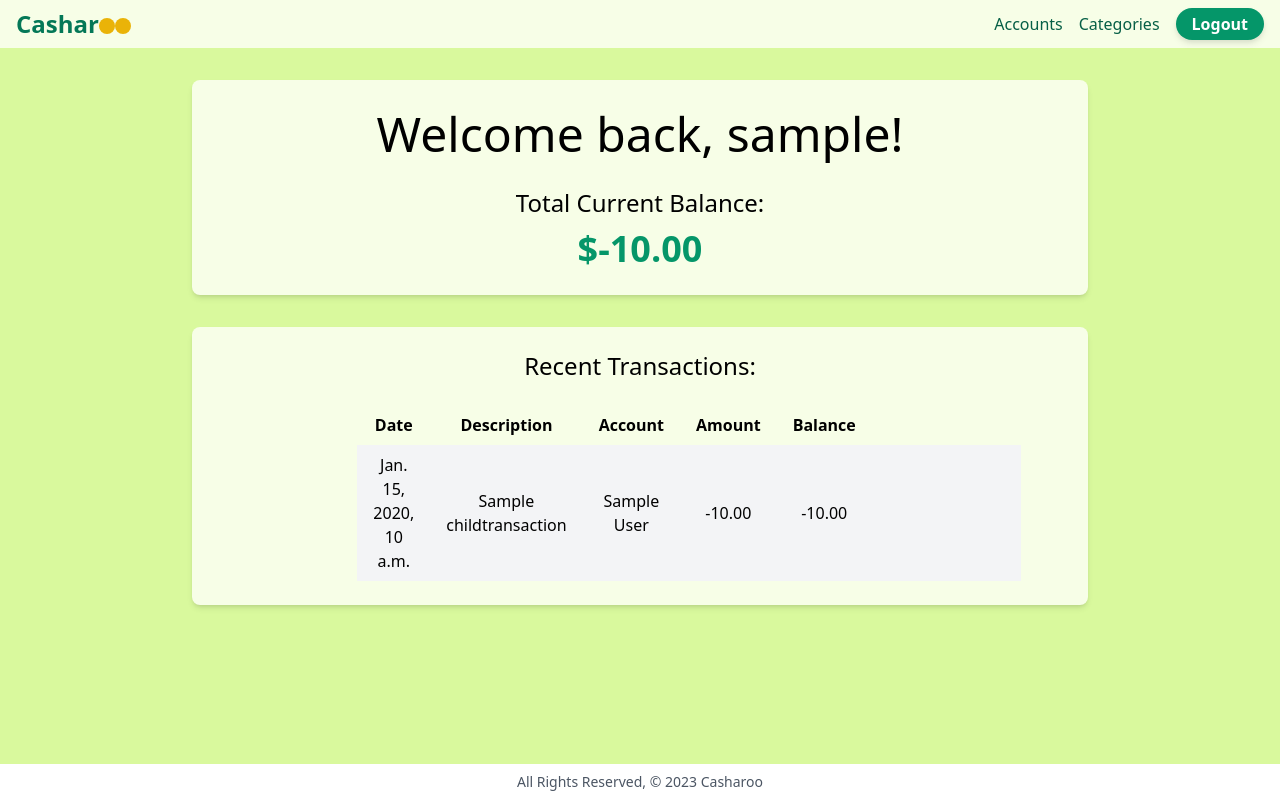
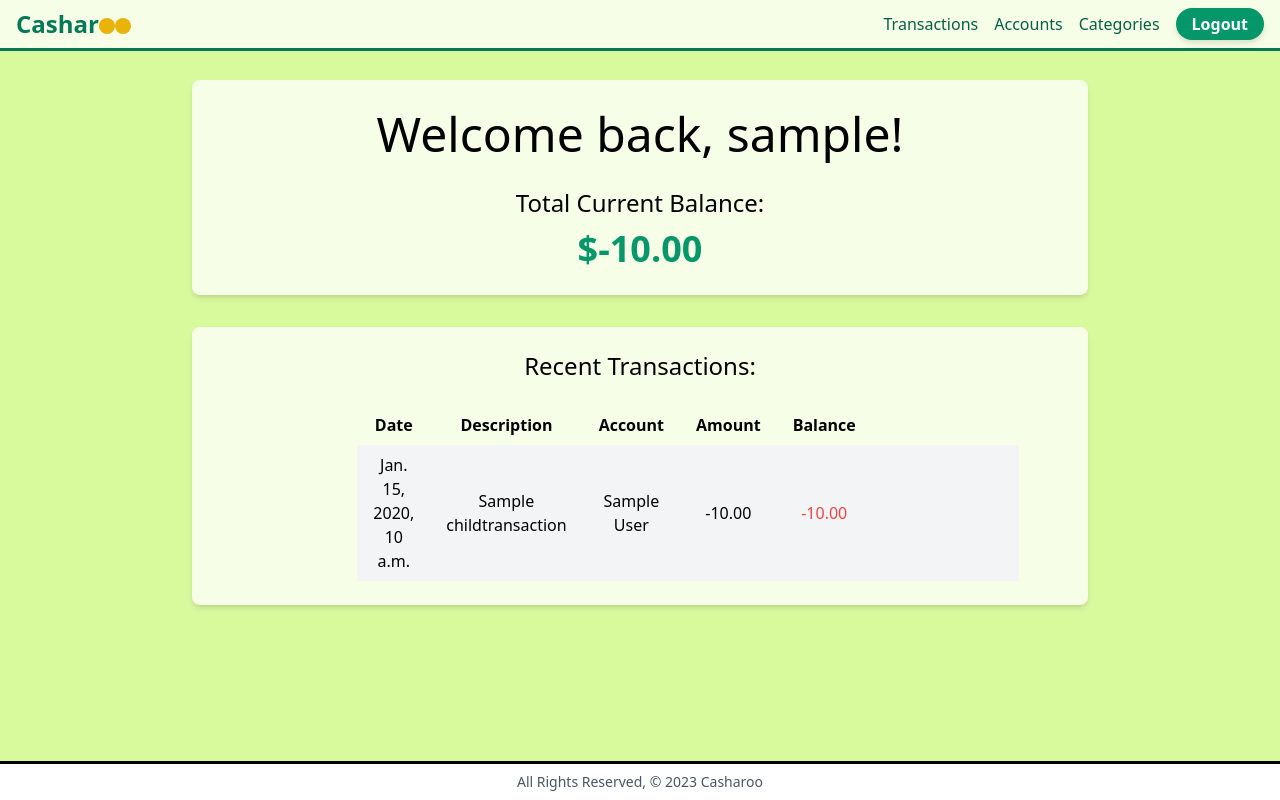
Before and after one commit to pkeen/casharoo, a Django app: page / in a window 1280 px wide. Run offline with Django 4.2, Linux system fonts and the light colour scheme; a user stored in the database is signed in; tables that the repository leaves empty hold one stand-in row (values such as "Sample post"); some libraries are stand-ins or nearby versions.

Commit message:
transactions that result in a negative balance are now styled red and a banner links to first place your balance sheet will run into the negative

```diff
--- a/main_app/static/css/output.css
+++ b/main_app/static/css/output.css
@@ -758,9 +749,16 @@ video {
   --tw-bg-opacity: 1;
   background-color: rgb(239 68 68 / var(--tw-bg-opacity));
 }
+.bg-red-600 {
+  --tw-bg-opacity: 1;
+  background-color: rgb(220 38 38 / var(--tw-bg-opacity));
+}
 .bg-white {
   --tw-bg-opacity: 1;
   background-color: rgb(255 255 255 / var(--tw-bg-opacity));
+}
+.p-0 {
+  padding: 0px;
 }
 .p-1 {
   padding: 0.25rem;
@@ -892,6 +890,10 @@ video {
   --tw-text-opacity: 1;
   color: rgb(31 41 55 / var(--tw-text-opacity));
 }
+.text-red-500 {
+  --tw-text-opacity: 1;
+  color: rgb(239 68 68 / var(--tw-text-opacity));
+}
 .text-teal-500 {
   --tw-text-opacity: 1;
   color: rgb(20 184 166 / var(--tw-text-opacity));
@@ -917,6 +914,9 @@ video {
   --tw-shadow: 0 4px 6px -1px rgb(0 0 0 / 0.1), 0 2px 4px -2px rgb(0 0 0 / 0.1);
   --tw-shadow-colored: 0 4px 6px -1px var(--tw-shadow-color), 0 2px 4px -2px var(--tw-shadow-color);
   box-shadow: var(--tw-ring-offset-shadow, 0 0 #0000), var(--tw-ring-shadow, 0 0 #0000), var(--tw-shadow);
+}
+.outline {
+  outline-style: solid;
 }
 .filter {
   filter: var(--tw-blur) var(--tw-brightness) var(--tw-contrast) var(--tw-grayscale) var(--tw-hue-rotate) var(--tw-invert) var(--tw-saturate) var(--tw-sepia) var(--tw-drop-shadow);
--- a/main_app/templates/base.html
+++ b/main_app/templates/base.html
@@ -1,7 +1,5 @@
 {% load static %}
 {% load widget_tweaks %}
-{% with input_classes="shadow appearance-none border rounded w-full py-2 px-3 text-gray-700 leading-tight focus:outline-none focus:shadow-outline"%}
-{% with button_classes="bg-blue-500 hover:bg-blue-700 text-white font-bold py-2 px-4 rounded focus:outline-none focus:shadow-outline m-5 "%}
 <!DOCTYPE html>
 <html lang="en">
 
@@ -12,8 +10,9 @@
     <script src="https://cdn.jsdelivr.net/npm/chart.js"></script>
     <title>Casharoo</title>
 </head>
+
 <body>
-    <nav class="navbar">
+    <nav class="navbar outline">
         <div class="container mx-auto px-4 py-2">
             <div class="flex items-center justify-between">
                 <!-- Logo / Branding -->
@@ -26,11 +25,13 @@
                 <!-- Navbar links -->
                 <div class="hidden md:flex space-x-4 items-center">
                     {% if user.is_authenticated %}
+                    <a href="{% url 'home' %}" class="block nav-link text-center">Transactions</a>
                     <a href="{% url 'account_list' %}" class="nav-link">Accounts</a>
                     <a href="{% url 'category_list' %}" class="nav-link">Categories</a>
                     <a href="{% url 'logout' %}" class="text-emerald-800 hover:text-emerald-600 btn-main-sm">Logout</a>
                     {% else %}
-                    <a href="{% url 'social:begin' 'google-oauth2' %}" class="text-emerald-800 hover:text-emerald-600 btn-main-sm">Login</a>
+                    <a href="{% url 'social:begin' 'google-oauth2' %}"
+                        class="text-emerald-800 hover:text-emerald-600 btn-main-sm">Login</a>
                     {% endif %}
                 </div>
 
@@ -50,11 +51,13 @@
             <!-- Mobile Menu -->
             <div class="mobile-menu hidden md:hidden">
                 {% if user.is_authenticated %}
+                <a href="{% url 'home' %}" class="block nav-link text-center">Transactions</a>
                 <a href="{% url 'account_list' %}" class="block nav-link text-center">Accounts</a>
-                    <a href="{% url 'category_list' %}" class="block nav-link text-center">Categories</a>
+                <a href="{% url 'category_list' %}" class="block nav-link text-center">Categories</a>
                 <a href="{% url 'logout' %}" class="block nav-link text-center">Logout</a>
                 {% else %}
-                    <a href="{% url 'social:begin' 'google-oauth2' %}" class="text-emerald-800 hover:text-emerald-600  nav-link block text-center">Login</a>
+                <a href="{% url 'social:begin' 'google-oauth2' %}"
+                    class="text-emerald-800 hover:text-emerald-600  nav-link block text-center">Login</a>
                 {% endif %}
             </div>
         </div>
@@ -65,10 +68,10 @@
 
         {% endblock %}
     </main>
-    <footer class="fixed bottom-0 w-full bg-white z-10">
-      <div class="container mx-auto py-2 text-center text-sm text-gray-600">
-          All Rights Reserved, &copy; 2023 Casharoo
-      </div>
+    <footer class="fixed bottom-0 w-full bg-white z-10 outline">
+        <div class="container mx-auto py-2 text-center text-sm text-gray-600">
+            All Rights Reserved, &copy; 2023 Casharoo
+        </div>
     </footer>
 
     <script>
@@ -83,5 +86,3 @@
 </body>
 
 </html>
-      {% endwith %}
-      {% endwith %}
--- a/main_app/templates/home.html
+++ b/main_app/templates/home.html
@@ -4,6 +4,7 @@
 
 <div class="flex flex-col items-center mb-8">
     {% if user.is_authenticated %}
+
     <div class="paper bg-white max-w-4xl w-full items-center flex flex-col">
         <h1 class="mb-2 mt-0 text-5xl font-medium leading-tight text-primary self-center">Welcome back, {{ user.username }}!
         </h1>
@@ -20,6 +21,12 @@
                 <option value="30">Last 30 Days</option>
                 <option selected value="">All Time</option>
             </select> -->
+    {% if first_negative_transaction_id > -1%}
+    <div class="max-w-4xl w-full items-center flex flex-col mt-5 text-white bg-red-600 rounded-md">
+        <a href="/#{{first_negative_transaction_id}}"><h1 class="mb-2 mt-0 text-5xl font-medium leading-tight text-primary self-center">Trouble Ahead Click Here</a>
+        </h1>
+    </div>
+    {% endif %}
     <div class="mt-8 w-full text-center flex flex-col items-center paper max-w-4xl">
         <h2 class="text-2xl font-medium leading-tight text-primary text-center">Recent Transactions:</h2>
         <div class="mt-2 w-full sm:w-3/4 lg:w-2/3">
@@ -36,7 +43,7 @@
                 </thead>
                 <tbody>
                     {% for transaction in transactions %}
-                    <tr id={{transaction.transaction_number}} class="group {% cycle 'bg-gray-100' 'bg-white' %}">
+                        <tr id={{transaction.transaction_number}} class="group {% cycle 'bg-gray-100' 'bg-white' %}">
                         <td class="px-4 py-2 ">{{ transaction.date }}</td>
                         <td class="px-4 py-2">{{ transaction.title }}</td>
                         <td class="px-4 py-2">{{ transaction.account.name }}</td>
@@ -45,7 +52,11 @@
                         {% else %}
                         <td class="px-4 py-2">-{{ transaction.amount }}</td>
                         {% endif %}
+                    {% if transaction.running_balance < 0 %}
+                        <td class="px-4 py-2 text-red-500 ">{{ transaction.running_balance }}</td>
+                    {% else %}
                         <td class="px-4 py-2 ">{{ transaction.running_balance }}</td>
+                    {% endif %}
                         <td class="p-0">
                             <div class="h-full flex items-center justify-center">
                                 <a class="invisible group-hover:visible btn-main-sm"
--- a/main_app/views.py
+++ b/main_app/views.py
@@ -34,6 +34,7 @@ def home(request):
             childtransactions.extend(transaction.childtransactions.all())
         childtransactions = sorted(childtransactions, key=lambda x: x.date )
         running_balance = 0
+        first_negative_transaction_id = -1
         for idx, el in enumerate(childtransactions):
             if el.transaction_type == "credit":
                 running_balance = running_balance + el.amount
@@ -41,10 +42,13 @@ def home(request):
                 running_balance = running_balance - el.amount
             el.transaction_number = idx
             el.running_balance = running_balance
+            if running_balance < 0 and first_negative_transaction_id == -1:
+                first_negative_transaction_id = idx-1
 
         context = {
             'total_balance': total_balance,
             'transactions': childtransactions,
+            'first_negative_transaction_id': first_negative_transaction_id,
         }
     return render(request, "home.html", context)
 
```
Also changed, not shown: other parts of main_app/static/css/output.css (+6 -30 lines).
